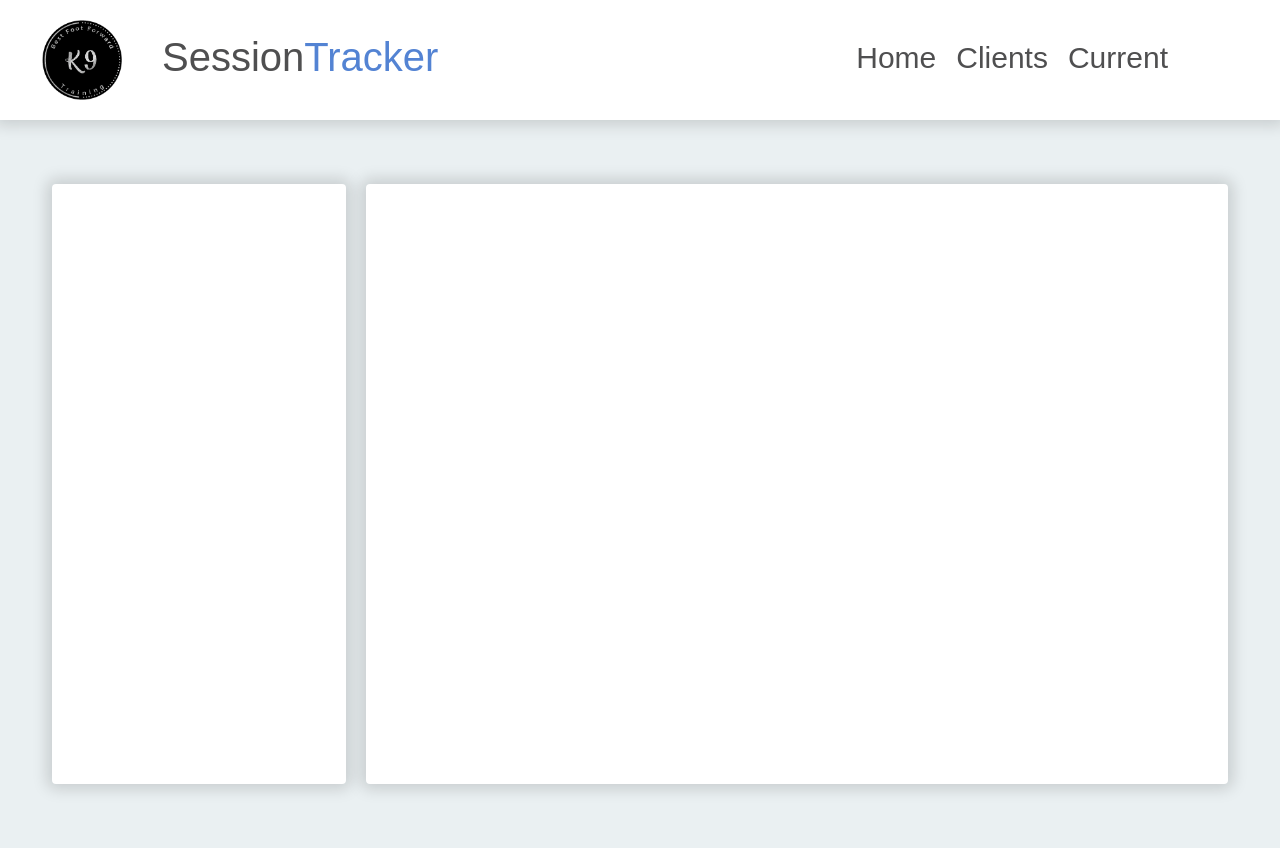
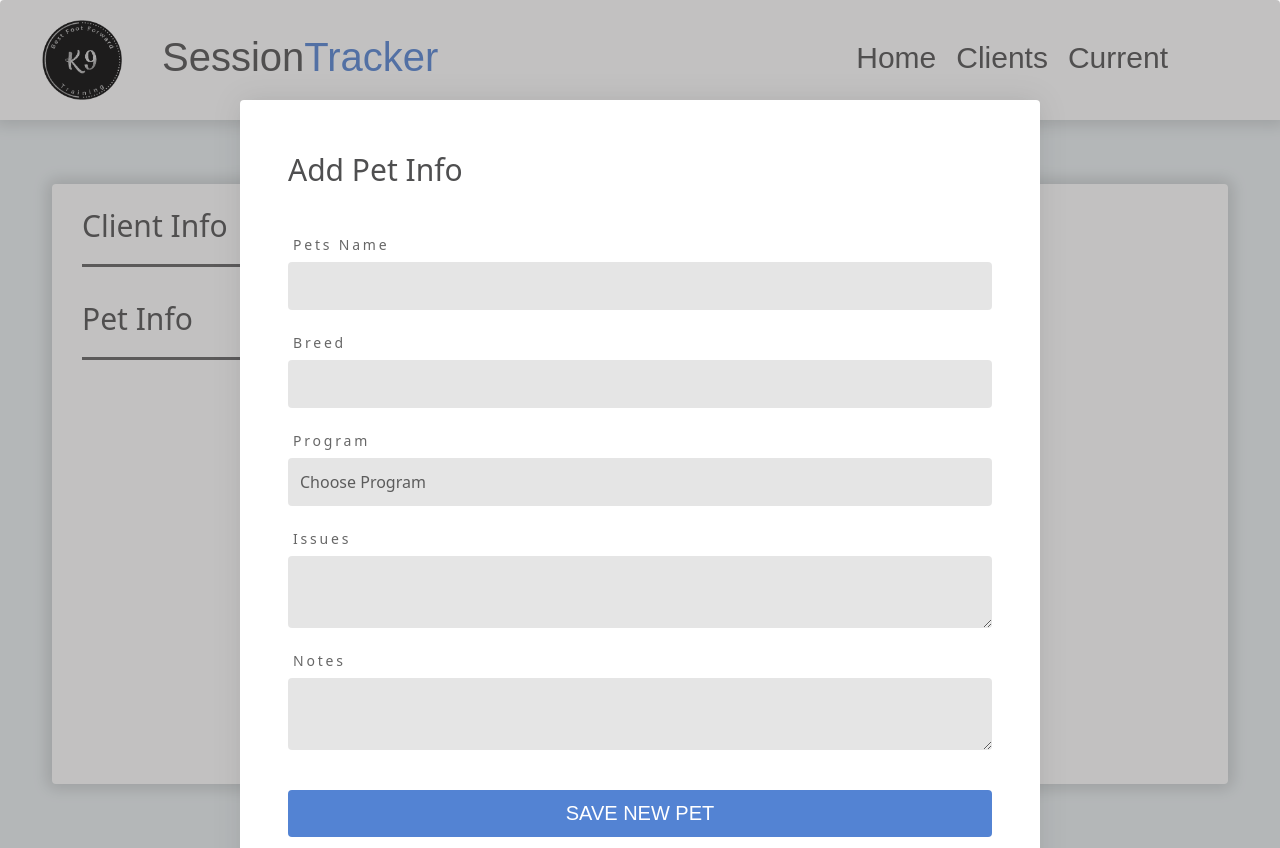
Before and after one commit to brianlfarmerllc/BFFK-9_Session_Tracker, a React (Create React App) app in the folder client/: page /clients/home in a window 1280 px wide. Built offline with nearby package versions, Linux system fonts and the light colour scheme; a web font is replaced by a local one.

Commit message:
working on client dashboard, set up col for client and pet info as well as form for adding pet

```diff
--- a/client/src/App.js
+++ b/client/src/App.js
@@ -6,7 +6,7 @@ import ClientHome from "./pages/ClientHome"
 import './App.css';
 
 function App() {
-  const [newClient, setNewClient] = useState({})
+  const [form, setForm] = useState({})
   const [selectClient, setSelectClient] = useState({})
 
 
@@ -17,12 +17,15 @@ function App() {
         <Switch>
           <Route exact path="/clients">
             <Clients
-              newClient={newClient}
-              setNewClient={setNewClient}
+              form={form}
+              setForm={setForm}
               setSelectClient={setSelectClient} />
           </Route>
           <Route exact path="/clients/home">
-            <ClientHome />
+            <ClientHome
+              selectClient={selectClient[0]}
+              form={form}
+              setForm={setForm} />
           </Route>
         </Switch>
       </main>
--- a/client/src/components/FormComponents/index.js
+++ b/client/src/components/FormComponents/index.js
@@ -49,7 +49,7 @@ export function Select(props) {
                 name={props.name}
                 onChange={props.handleChange}
             >
-                <option value="" defaultValue>Choose Source</option>
+                <option value="" defaultValue>Choose {props.choose}</option>
                 {props.options.map((option, index) => (
                     <option key={index} value={option}>{option}</option>
                 ))}
--- /dev/null
+++ b/client/src/components/Modal/index.js
@@ -0,0 +1,16 @@
+import React from 'react';
+import "./modal.css"
+
+
+const Modal = (props) => {
+    return (
+        <div className="container popup">
+            <div className="row justify-content-center">
+                {props.children}
+            </div>
+        </div>
+    );
+};
+
+
+export default Modal;
--- /dev/null
+++ b/client/src/components/Modal/modal.css
@@ -0,0 +1,26 @@
+.popup {
+    position: fixed;
+    top: 0;
+    left: 0;
+    display: flex;
+    z-index: 500;
+    background-color: rgba(82, 79, 79, 0.351);
+    min-width: 100%;
+    min-height: 100%;
+    border-radius: 4px;
+    box-shadow: 0 0 30px rgba(0, 0, 0, 0.1);
+    transition: all 0.3s ease-out;
+}
+
+.popup .col {
+    z-index: 15;
+    position: relative;
+    background: #FFFFFF;
+    border-radius: 4px;
+    box-shadow: 0 0 30px rgba(0, 0, 0, 0.1);
+    box-sizing: border-box;
+    margin: 100px auto 100px;
+    overflow: hidden;
+    padding: 3em;
+    max-width: 800px;
+}
--- a/client/src/pages/ClientHome/clienthome.css
+++ b/client/src/pages/ClientHome/clienthome.css
@@ -0,0 +1,28 @@
+.side-col h2 {
+    padding: 4px 0;
+    margin-bottom: 1rem;
+    font-size: 30px;
+    color: #4f4f50;
+}
+.side-col hr {
+    height: 3px;
+    color: #4f4f50;
+    background-color:#4f4f50;
+    border: none;
+    opacity: 0.9;
+}
+
+h5 {
+    color: #4f4f50;
+    padding:5px
+}
+
+h5 span {
+    color: #5383d3;
+    margin-left: 2em;
+    position: absolute;
+    left: 150px;
+}
+.side-col {
+    min-width: 500px;
+}
--- a/client/src/pages/ClientHome/index.js
+++ b/client/src/pages/ClientHome/index.js
@@ -1,21 +1,93 @@
-import React from 'react';
-import { Container, MainRow, SideCol, MainCol } from "../../components/Grid";
-import { Input, Select, FormBtn } from "../../components/FormComponents";
+import React, { useState } from 'react';
+import "./clienthome.css"
+import { Container, MainRow, SideCol, MainCol, Row, Col } from "../../components/Grid";
+import { Input, Text, FormBtn, Select } from "../../components/FormComponents";
+import Modal from "../../components/Modal"
 import API from "../../API"
 import Form from "../../components/Form"
 
-const ClientHome = () => {
+const ClientHome = ({ form, setForm, selectClient }) => {
+    const [selectPet, setSelectPet] = useState()
+
+    function handleChange(e) {
+        const { name, value } = e.target
+        setForm({ ...form, [name]: value })
+    }
+
+    function handleSubmit(e) {
+        e.preventDefault()
+        console.log({...form, id:selectClient._id})
+    }
+
+
     return (
+        <>
             <Container>
                 <MainRow>
                     <SideCol>
+                        <h2>Client Info</h2>
+                        <hr />
+                        {selectClient ?
+                            <>
+                                <h5>Name:<span>{selectClient.name}</span></h5>
+                                <h5>Phone:<span>{selectClient.phone}</span></h5>
+                                <h5>Email:<span>{selectClient.email}</span></h5>
+                                <h5>Address:<span>{selectClient.address} - {selectClient.city}</span></h5>
+                            </>
+                            : null
+                        }
+                        <h2 style={{ marginTop: "1em" }}>Pet Info</h2>
+                        <hr />
+                        {selectPet ?
+                            <>
+                                <h5>Name:<span>{selectPet.name}</span></h5>
+                                <h5>Breed:<span>{selectPet.breed}</span></h5>
+                                <h5>Program:<span>{selectPet.program}</span></h5>
+                                <h5>Main Issues:<span>{selectPet.issues}</span></h5>
+                                <h5>Notes:<span>{selectPet.notes}</span></h5>
+                            </>
+                            : null
+                        }
 
                     </SideCol>
                     <MainCol className="col main-col">
-
+                        {selectPet ?
+                            <h2>Some Text</h2>
+                            : null}
                     </MainCol>
                 </MainRow>
-    </Container> );
+            </Container>
+            {!selectPet ?
+                <Modal>
+                    <Form header={!selectPet ? "Add Pet Info" : "Add Another Pet"}>
+                        <Input
+                            htmlFor="name" label="Pets Name" type="text"
+                            name="name" handleChange={handleChange}
+                            value={form.name || ""} />
+                        <Input
+                            htmlFor="breed" label="Breed" type="text"
+                            name="breed" handleChange={handleChange}
+                            value={form.breed || ""} />
+                        <Select
+                            htmlFor="program" label="Program" type="text"
+                            name="program" handleChange={handleChange}
+                            value={form.program || ""} choose={"Program"}
+                            options={["Private Lesson", "One Week B&T", "Two Week B&T"]} />
+                        <Text
+                            htmlFor="issues" label="Issues" type="text"
+                            name="issues" handleChange={handleChange}
+                            value={form.issues || ""} />
+                        <Text
+                            htmlFor="notes" label="Notes" type="text"
+                            name="notes" handleChange={handleChange}
+                            value={form.notes || ""} />
+                        <FormBtn onClick={handleSubmit}>Save New Pet</FormBtn>
+                    </Form>
+                </Modal>
+                : null
+            }
+        </>
+    );
 }
 
 export default ClientHome;
--- a/client/src/pages/Clients/clients.css
+++ b/client/src/pages/Clients/clients.css
@@ -1,6 +1,6 @@
 h2 {
     padding: 4px 0;
-    margin-bottom: 2rem;
+    margin-bottom: 1rem;
     font-size: 30px;
     color: #4f4f50;
 }
--- a/client/src/pages/Clients/index.js
+++ b/client/src/pages/Clients/index.js
@@ -1,13 +1,14 @@
 import React, { useState, useEffect } from 'react';
+import { useHistory } from "react-router-dom";
 import "./clients.css"
 import { Container, MainRow, SideCol, MainCol } from "../../components/Grid";
 import { Input, Select, FormBtn } from "../../components/FormComponents";
 import API from "../../API"
 import Form from "../../components/Form"
 
-const Clients = ({ newClient, setNewClient, setSelectClient }) => {
-
+const Clients = ({ form, setForm, setSelectClient }) => {
     const [clientList, setClientList] = useState([])
+    const history = useHistory();
 
     useEffect(() => {
         loadClients()
@@ -20,24 +21,26 @@ const Clients = ({ newClient, setNewClient, setSelectClient }) => {
 
     function handleChange(e) {
         const { name, value } = e.target
-        setNewClient({ ...newClient, [name]: value })
+        setForm({ ...form, [name]: value })
     }
 
     function handleSubmit(e) {
         e.preventDefault()
-        API.addClient(newClient)
+        API.addClient(form)
             .then(res => {
                 setSelectClient([res])
-                setNewClient({})
+                setForm({})
+                history.push("/clients/home")
             })
             .catch(err => console.log(err))
     }
 
     function selectClient(e) {
         e.preventDefault()
-        const clientId = e.target.id
-        const selected = clientList.filter(client => client._id === clientId)
+        const selected = clientList.filter(client => client._id === e.target.id)
         setSelectClient(selected)
+        history.push("/clients/home")
+
     }
 
     return (
@@ -46,10 +49,17 @@ const Clients = ({ newClient, setNewClient, setSelectClient }) => {
                 <SideCol>
                     <h2>Select Client</h2>
                     <ul>
-                        {clientList.length !== 0 ?
-                            clientList.map((client, index) => (
-                                <li onClick={selectClient} key={client._id} id={client._id}><span>{index + 1}</span>{client.name}</li>
-                            )) : null}
+                        {
+                            clientList.length !== 0 ?
+                                clientList.map((client, index) => (
+                                    <li onClick={selectClient}
+                                        key={client._id}
+                                        id={client._id}>
+                                        <span>{index + 1}</span>
+                                        {client.name}
+                                    </li>
+                                )) : null
+                        }
                     </ul>
                 </SideCol>
                 <MainCol className="col col-xl-5 main-col">
@@ -59,27 +69,27 @@ const Clients = ({ newClient, setNewClient, setSelectClient }) => {
                         <Input
                             htmlFor="name" label="Clients Name" type="text"
                             name="name" handleChange={handleChange}
-                            value={newClient.name || ""} />
+                            value={form.name || ""} />
                         <Input
                             htmlFor="phone" label="Phone Number" type="text"
                             name="phone" handleChange={handleChange}
-                            value={newClient.phone || ""} />
+                            value={form.phone || ""} />
                         <Input
                             htmlFor="email" label="Email" type="text"
                             name="email" handleChange={handleChange}
-                            value={newClient.email || ""} />
+                            value={form.email || ""} />
                         <Input
                             htmlFor="address" label="Home Address" type="text"
                             name="address" handleChange={handleChange}
-                            value={newClient.address || ""} />
+                            value={form.address || ""} />
                         <Input
                             htmlFor="city" label="City" type="text"
                             name="city" handleChange={handleChange}
-                            value={newClient.city || ""} />
+                            value={form.city || ""} />
                         <Select
                             htmlFor="source" label="How did they find me" type="text"
                             name="source" handleChange={handleChange}
-                            value={newClient.source || ""}
+                            value={form.source || ""} choose={"Source"}
                             options={["Client Referal", "Instagram", "Paws in The City", "Vet Partnership"]} />
 
                         <FormBtn onClick={handleSubmit}>Save New Client</FormBtn>
```
Lines whose indentation alone changed are shown as unchanged.
